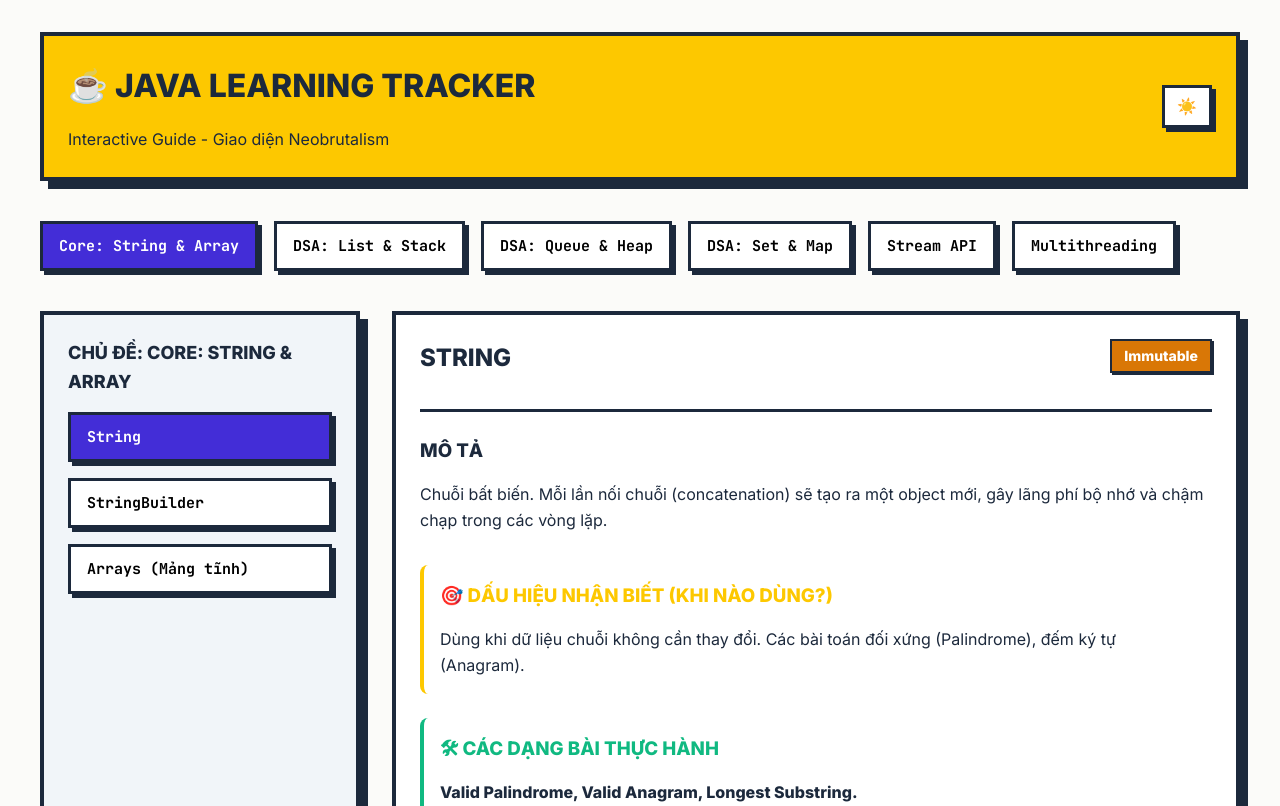
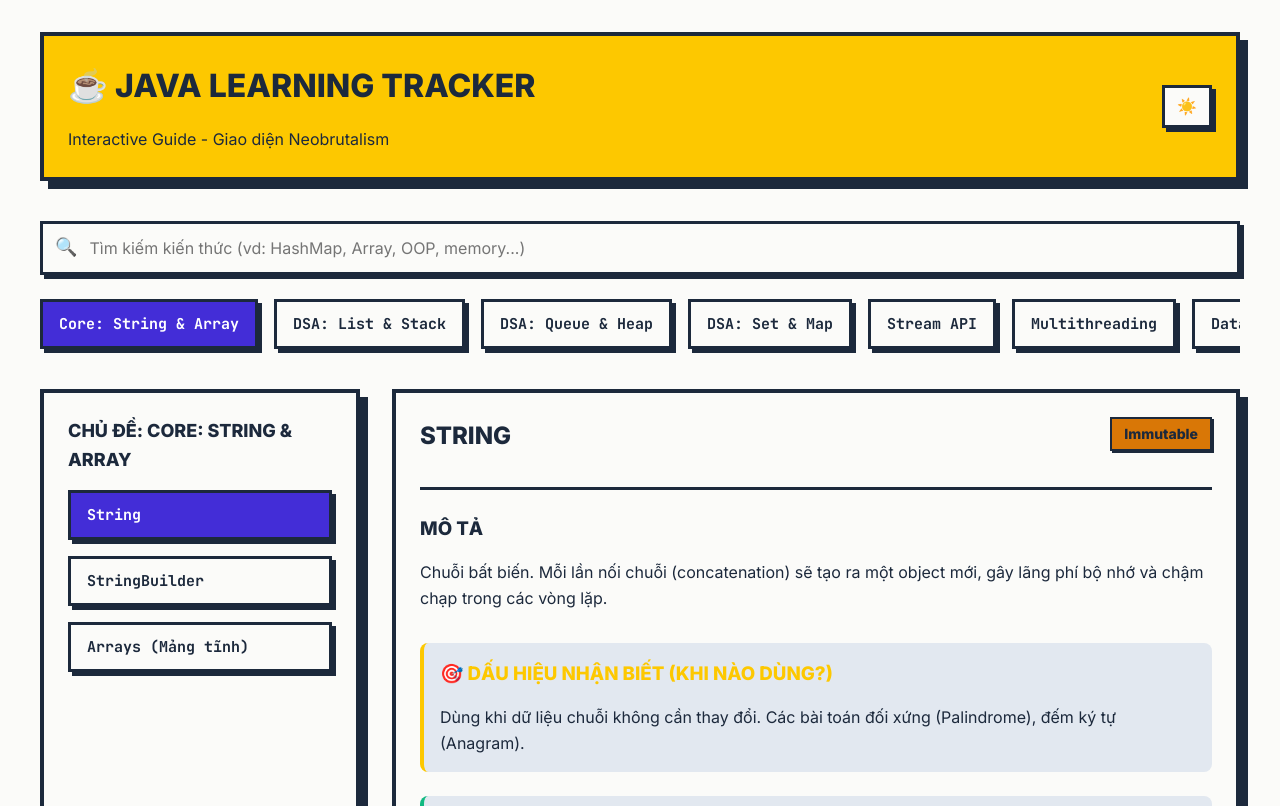
Before and after one commit to MixterTom/Java-Code, a React (Vite) app in the folder java-stream-react/: page / in a window 1280 px wide. Shown: the top 806 px of the page. Built offline with nearby package versions, Linux system fonts and the light colour scheme.

Commit message:
feat: add Java documentation and initialize React application with search functionality

```diff
--- a/java-stream-react/src/App.jsx
+++ b/java-stream-react/src/App.jsx
@@ -4,6 +4,7 @@ import Header from './components/Header';
 import CategoryTabs from './components/CategoryTabs';
 import Sidebar from './components/Sidebar';
 import ContentArea from './components/ContentArea';
+import SearchBar from './components/SearchBar';
 
 function App() {
   const categories = Object.keys(javaKnowledge);
@@ -30,6 +31,12 @@ function App() {
     setIsMenuOpen(false);
   };
 
+  const handleSearchSelect = (category, topic) => {
+    setActiveCategory(category);
+    setActiveTopic(topic);
+    setIsMenuOpen(false);
+  };
+
   return (
     <div className="container">
       <Header
@@ -38,6 +45,8 @@ function App() {
       />
 
       {isMenuOpen && <div className="backdrop" onClick={() => setIsMenuOpen(false)}></div>}
+
+      <SearchBar data={javaKnowledge} onSelect={handleSearchSelect} />
 
       <CategoryTabs
         categories={categories}
--- /dev/null
+++ b/java-stream-react/src/components/SearchBar.jsx
@@ -0,0 +1,151 @@
+import { useState, useRef, useEffect } from 'react';
+
+export default function SearchBar({ data, onSelect }) {
+  const [query, setQuery] = useState('');
+  const [results, setResults] = useState([]);
+  const [isOpen, setIsOpen] = useState(false);
+  const wrapperRef = useRef(null);
+
+  useEffect(() => {
+    if (!query.trim()) {
+      setResults([]);
+      return;
+    }
+    const lowerQuery = query.toLowerCase();
+    const searchResults = [];
+
+    Object.keys(data).forEach(category => {
+      data[category].forEach(topic => {
+        if (
+          topic.title.toLowerCase().includes(lowerQuery) ||
+          topic.description.toLowerCase().includes(lowerQuery) ||
+          topic.id.toLowerCase().includes(lowerQuery) ||
+          (topic.interviewSignals && topic.interviewSignals.toLowerCase().includes(lowerQuery)) ||
+          (topic.memoryTrick && topic.memoryTrick.toLowerCase().includes(lowerQuery))
+        ) {
+          searchResults.push({ category, topic });
+        }
+      });
+    });
+    setResults(searchResults);
+  }, [query, data]);
+
+  useEffect(() => {
+    function handleClickOutside(event) {
+      if (wrapperRef.current && !wrapperRef.current.contains(event.target)) {
+        setIsOpen(false);
+      }
+    }
+    document.addEventListener("mousedown", handleClickOutside);
+    return () => document.removeEventListener("mousedown", handleClickOutside);
+  }, [wrapperRef]);
+
+  const handleSelect = (category, topic) => {
+    onSelect(category, topic);
+    setQuery('');
+    setIsOpen(false);
+  };
+
+  return (
+    <div ref={wrapperRef} style={{ position: 'relative', marginBottom: '24px', zIndex: 50 }}>
+      <div style={{
+        display: 'flex',
+        alignItems: 'center',
+        backgroundColor: 'var(--surface)',
+        border: '3px solid var(--border-color)',
+        boxShadow: '4px 4px 0px var(--shadow-color)',
+        borderRadius: '0px'
+      }}>
+        <span style={{ padding: '0 12px', fontSize: '18px' }}>🔍</span>
+        <input
+          type="text"
+          value={query}
+          onChange={(e) => {
+            setQuery(e.target.value);
+            setIsOpen(true);
+          }}
+          onFocus={() => setIsOpen(true)}
+          placeholder="Tìm kiếm kiến thức (vd: HashMap, Array, OOP, memory...)"
+          style={{
+            width: '100%',
+            padding: '14px 12px 14px 0',
+            border: 'none',
+            outline: 'none',
+            backgroundColor: 'transparent',
+            color: 'var(--text)',
+            fontSize: '16px',
+            fontFamily: 'inherit'
+          }}
+        />
+        {query && (
+          <button
+            onClick={() => { setQuery(''); setResults([]); }}
+            style={{
+              background: 'transparent', border: 'none', padding: '0 16px',
+              fontSize: '18px', cursor: 'pointer', color: 'var(--text)'
+            }}
+          >
+            ✖
+          </button>
+        )}
+      </div>
+
+      {isOpen && results.length > 0 && (
+        <div style={{
+          position: 'absolute',
+          top: '100%',
+          left: 0,
+          right: 0,
+          marginTop: '8px',
+          backgroundColor: 'var(--surface)',
+          border: '3px solid var(--border-color)',
+          boxShadow: '6px 6px 0px var(--shadow-color)',
+          maxHeight: '400px',
+          overflowY: 'auto',
+          zIndex: 100
+        }}>
+          {results.map((result, idx) => (
+            <div
+              key={`${result.category}-${result.topic.id}-${idx}`}
+              onClick={() => handleSelect(result.category, result.topic)}
+              style={{
+                padding: '16px',
+                borderBottom: idx === results.length - 1 ? 'none' : '2px solid var(--border-color)',
+                cursor: 'pointer',
+                transition: 'background-color 0.2s'
+              }}
+              onMouseEnter={(e) => {
+                e.currentTarget.style.backgroundColor = 'var(--primary)';
+                e.currentTarget.style.color = '#1C293C';
+              }}
+              onMouseLeave={(e) => {
+                e.currentTarget.style.backgroundColor = 'transparent';
+                e.currentTarget.style.color = 'inherit';
+              }}
+            >
+              <div style={{ fontWeight: '800', fontSize: '16px' }}>{result.topic.title}</div>
+              <div style={{ fontSize: '14px', marginTop: '6px', opacity: 0.9 }}>
+                <span className="badge" style={{ padding: '2px 6px', fontSize: '12px', marginRight: '8px' }}>
+                  {result.category}
+                </span>
+                {result.topic.description.substring(0, 80)}...
+              </div>
+            </div>
+          ))}
+        </div>
+      )}
+
+      {isOpen && query.trim() && results.length === 0 && (
+        <div style={{
+          position: 'absolute',
+          top: '100%', left: 0, right: 0, marginTop: '8px',
+          padding: '16px', backgroundColor: 'var(--surface)',
+          border: '3px solid var(--border-color)', boxShadow: '6px 6px 0px var(--shadow-color)',
+          color: 'var(--text)'
+        }}>
+          Không tìm thấy kết quả nào cho "{query}" 😢
+        </div>
+      )}
+    </div>
+  );
+}
--- a/java-stream-react/src/data/javaKnowledge.js
+++ b/java-stream-react/src/data/javaKnowledge.js
@@ -264,5 +264,59 @@ export const javaKnowledge = {
       code: `Runnable task = () -> {\n    System.out.println("Running in: " + Thread.currentThread().getName());\n};\nnew Thread(task).start();`,
       output: `Running in: Thread-0`
     }
+  ],
+  "Data Types & Conversions": [
+    {
+      id: 'primitives',
+      title: 'Primitive Data Types',
+      type: 'Memory',
+      description: 'Các kiểu dữ liệu nguyên thủy trong Java và kích thước bộ nhớ tương ứng. int là kiểu phổ biến nhất.',
+      interviewSignals: 'Câu hỏi lý thuyết về tràn số (overflow), tối ưu bộ nhớ, kích thước biến.',
+      practiceProblems: 'Reverse Integer, String to Integer (atoi).',
+      builtInMethods: [
+        '1 byte = 8 bits',
+        'int = 4 bytes (32 bits): -2^31 đến 2^31-1',
+        'long = 8 bytes (64 bits)',
+        'boolean = thường là 1 bit'
+      ],
+      memoryTrick: '🧠 Int là cái hộp giày (vừa vặn đa số đồ), Long là cái vali to (đựng số siêu lớn), Byte là cái ví tiền nhỏ.',
+      code: `int maxInt = Integer.MAX_VALUE; // 2147483647\nint minInt = Integer.MIN_VALUE; // -2147483648\nSystem.out.println("Max int + 1 = " + (maxInt + 1)); // Bị tràn số (Overflow)`,
+      output: `Max int + 1 = -2147483648`
+    },
+    {
+      id: 'base_conversions',
+      title: 'Number Base Conversions',
+      type: 'Utility',
+      description: 'Cách biểu diễn và chuyển đổi giữa các hệ cơ số: Thập phân (10), Nhị phân (2), Bát phân (8), Thập lục phân (16).',
+      interviewSignals: 'Bài toán xử lý bitwise (Bit Manipulation), chuyển đổi hệ đếm.',
+      practiceProblems: 'Number of 1 Bits, Reverse Bits, Single Number.',
+      builtInMethods: [
+        'Integer.toBinaryString(n) - Đổi sang chuỗi nhị phân',
+        'Integer.toHexString(n) - Đổi sang chuỗi Hex',
+        'Integer.parseInt("11", 2) - Phân tích chuỗi nhị phân thành int nguyên thủy'
+      ],
+      memoryTrick: '🧠 Prefix để nhận diện hệ cơ số: 0b (Binary/Nhị phân), 0 (Octal/Bát phân), 0x (Hex/Thập lục phân).',
+      code: `int binary = 0b1111; // 15\nint hex = 0xF;       // 15\nString binStr = Integer.toBinaryString(binary);\nSystem.out.println(binary == hex); // true\nSystem.out.println("Binary string: " + binStr);`,
+      output: `true\nBinary string: 1111`
+    }
+  ],
+  "OOP Core": [
+    {
+      id: 'oop_principles',
+      title: '4 Pillars of OOP',
+      type: 'Architecture',
+      description: '4 tính chất cốt lõi của Lập trình hướng đối tượng trong Java: Đóng gói (Encapsulation), Kế thừa (Inheritance), Đa hình (Polymorphism), Trừu tượng (Abstraction).',
+      interviewSignals: 'Câu hỏi phỏng vấn System Design, thiết kế class. Phân biệt Abstract Class và Interface. Overloading vs Overriding.',
+      practiceProblems: 'Design Parking Lot, Design LRU Cache (Sử dụng OOP).',
+      builtInMethods: [
+        'Đóng gói: private field + public getter/setter',
+        'Kế thừa: extends / implements',
+        'Đa hình: Overriding (Run-time) / Overloading (Compile-time)',
+        'Trừu tượng: abstract class / interface'
+      ],
+      memoryTrick: '🧠 Đóng gói là hộp thuốc (che giấu hóa chất), Kế thừa là con cái giống cha mẹ, Đa hình là 1 nút bấm nhiều tác dụng, Trừu tượng là lái xe không cần hiểu cấu tạo động cơ.',
+      code: `abstract class Animal { abstract void speak(); }\nclass Dog extends Animal {\n    @Override\n    void speak() { System.out.println("Woof!"); }\n}\nAnimal a = new Dog(); // Đa hình\na.speak();`,
+      output: `Woof!`
+    }
   ]
 };
--- a/java-stream-react/src/index.css
+++ b/java-stream-react/src/index.css
@@ -6,6 +6,9 @@
   --danger: #DC2626;
   --surface: #FBFBF9;
   --text: #1C293C;
+  --border-color: #1C293C;
+  --shadow-color: #1C293C;
+  --bg-secondary: #E2E8F0;
   --border-width: 4px;
 }
 
@@ -26,6 +29,7 @@ body {
   color: var(--text);
   line-height: 1.6;
   padding: 32px;
+  transition: background-color 0.3s, color 0.3s;
 }
 
 h1, h2, h3 {
@@ -42,10 +46,11 @@ h1, h2, h3 {
 
 .header {
   background-color: var(--primary);
-  border: var(--border-width) solid var(--text);
+  border: var(--border-width) solid var(--border-color);
   padding: 24px;
-  box-shadow: 8px 8px 0px var(--text);
+  box-shadow: 8px 8px 0px var(--shadow-color);
   margin-bottom: 40px;
+  color: #1C293C; /* Always dark text on primary for contrast */
 }
 
 .layout {
@@ -62,7 +67,7 @@ h1, h2, h3 {
   .header {
     padding: 16px;
     margin-bottom: 24px;
-    box-shadow: 4px 4px 0px var(--text);
+    box-shadow: 4px 4px 0px var(--shadow-color);
   }
 
   .layout {
@@ -72,7 +77,7 @@ h1, h2, h3 {
 
   .card {
     padding: 16px;
-    box-shadow: 4px 4px 0px var(--text);
+    box-shadow: 4px 4px 0px var(--shadow-color);
   }
 
   h1 {
@@ -91,17 +96,17 @@ h1, h2, h3 {
   .btn {
     font-size: 14px;
     padding: 10px 12px;
-    box-shadow: 2px 2px 0px var(--text);
+    box-shadow: 2px 2px 0px var(--shadow-color);
   }
 
   .btn:hover {
     transform: translate(-1px, -1px);
-    box-shadow: 3px 3px 0px var(--text);
+    box-shadow: 3px 3px 0px var(--shadow-color);
   }
 
   .btn:active {
     transform: translate(2px, 2px);
-    box-shadow: 0px 0px 0px var(--text);
+    box-shadow: 0px 0px 0px var(--shadow-color);
   }
 
   pre {
@@ -109,7 +114,6 @@ h1, h2, h3 {
     padding: 12px;
   }
 
-  /* Nút bấm để mở danh sách bài học trên mobile */
   .mobile-topic-toggle {
     display: block !important;
   }
@@ -124,15 +128,15 @@ h1, h2, h3 {
   .sidebar {
     position: fixed;
     top: 0;
-    right: -100%; /* Ẩn sang bên phải */
+    right: -100%;
     width: 320px;
     max-width: 90vw;
     height: 100vh;
     background-color: var(--surface);
     z-index: 1000;
     padding: 24px;
-    border-left: 4px solid var(--text);
-    box-shadow: -8px 0px 0px var(--text);
+    border-left: 4px solid var(--border-color);
+    box-shadow: -8px 0px 0px var(--shadow-color);
     transition: right 0.3s cubic-bezier(0.4, 0, 0.2, 1);
     overflow-y: auto;
   }
@@ -148,7 +152,7 @@ h1, h2, h3 {
   left: 0;
   width: 100vw;
   height: 100vh;
-  background-color: rgba(28, 41, 60, 0.6);
+  background-color: rgba(0, 0, 0, 0.6);
   z-index: 900;
 }
 
@@ -160,11 +164,10 @@ h1, h2, h3 {
   display: none;
 }
 
-/* Custom scrollbar và tối ưu cho iOS (iPhone) */
 .category-tabs,
 .sidebar .button-group {
-  -webkit-overflow-scrolling: touch; /* Cuộn mượt trên iOS */
-  scrollbar-width: none; /* Ẩn scrollbar trên Firefox */
+  -webkit-overflow-scrolling: touch;
+  scrollbar-width: none;
   max-width: 100%;
 }
 
@@ -178,11 +181,10 @@ h1, h2, h3 {
 }
 .category-tabs::-webkit-scrollbar-thumb,
 .sidebar .button-group::-webkit-scrollbar-thumb {
-  background-color: var(--text);
+  background-color: var(--border-color);
   border-radius: 4px;
 }
 
-/* Tối ưu đặc biệt cho màn hình nhỏ (iPhone SE, iPhone Mini...) */
 @media (max-width: 480px) {
   body {
     padding: 16px;
@@ -191,7 +193,7 @@ h1, h2, h3 {
   .header {
     padding: 12px;
     margin-bottom: 16px;
-    box-shadow: 3px 3px 0px var(--text);
+    box-shadow: 3px 3px 0px var(--shadow-color);
     border-width: 3px;
   }
 
@@ -201,7 +203,7 @@ h1, h2, h3 {
 
   .card {
     padding: 12px;
-    box-shadow: 3px 3px 0px var(--text);
+    box-shadow: 3px 3px 0px var(--shadow-color);
     border-width: 3px;
   }
 
@@ -221,13 +223,13 @@ h1, h2, h3 {
   .btn {
     font-size: 13px;
     padding: 8px 10px;
-    box-shadow: 2px 2px 0px var(--text);
+    box-shadow: 2px 2px 0px var(--shadow-color);
     border-width: 2px;
   }
 
   .mock-window {
     border-width: 2px;
-    box-shadow: 3px 3px 0px var(--primary);
+    box-shadow: 3px 3px 0px var(--shadow-color);
   }
 
   pre {
@@ -237,17 +239,26 @@ h1, h2, h3 {
 }
 
 .card {
-  border: var(--border-width) solid var(--text);
-  box-shadow: 8px 8px 0px var(--text);
+  border: var(--border-width) solid var(--border-color);
+  box-shadow: 8px 8px 0px var(--shadow-color);
   padding: 24px;
   height: 100%;
+  background-color: var(--surface);
 }
 
 .bg-surface {
+  background-color: var(--surface);
+}
+
+.bg-white {
+  background-color: var(--surface);
+}
+
+[data-theme="light"] .bg-surface {
   background-color: #f1f5f9;
 }
 
-.bg-white {
+[data-theme="light"] .bg-white {
   background-color: #ffffff;
 }
 
@@ -261,24 +272,26 @@ h1, h2, h3 {
   font-family: 'JetBrains Mono', monospace;
   font-weight: 700;
   font-size: 15px;
-  background-color: white;
-  border: 3px solid var(--text);
+  background-color: var(--surface);
+  color: var(--text);
+  border: 3px solid var(--border-color);
   padding: 12px 16px;
   cursor: pointer;
-  box-shadow: 4px 4px 0px var(--text);
+  box-shadow: 4px 4px 0px var(--shadow-color);
   transition: all 0.1s ease-in-out;
   text-align: left;
 }
 
 .btn:hover {
   transform: translate(-2px, -2px);
-  box-shadow: 6px 6px 0px var(--text);
+  box-shadow: 6px 6px 0px var(--shadow-color);
   background-color: var(--primary);
+  color: #1C293C; /* Dark text when hovered with primary color */
 }
 
 .btn:active {
   transform: translate(4px, 4px);
-  box-shadow: 0px 0px 0px var(--text);
+  box-shadow: 0px 0px 0px var(--shadow-color);
 }
 
 .btn.active {
@@ -291,22 +304,23 @@ h1, h2, h3 {
   justify-content: space-between;
   align-items: flex-start;
   margin-bottom: 24px;
-  border-bottom: 3px solid var(--text);
+  border-bottom: 3px solid var(--border-color);
   padding-bottom: 16px;
 }
 
 .badge {
   background-color: var(--warning);
-  color: white;
+  color: #1C293C;
   font-weight: 800;
   padding: 4px 12px;
-  border: 2px solid var(--text);
-  box-shadow: 2px 2px 0px var(--text);
+  border: 2px solid var(--border-color);
+  box-shadow: 2px 2px 0px var(--shadow-color);
   font-size: 14px;
 }
 
 .badge.terminal {
   background-color: var(--success);
+  color: white;
 }
 
 .section {
@@ -314,10 +328,12 @@ h1, h2, h3 {
 }
 
 .mock-window {
-  border: 3px solid var(--text);
-  box-shadow: 4px 4px 0px var(--primary);
-  background-color: var(--text);
+  border: 3px solid var(--border-color);
+  box-shadow: 4px 4px 0px var(--shadow-color);
+  background-color: var(--border-color);
   margin-top: 8px;
+  border-radius: 8px;
+  overflow: hidden;
 }
 
 .mac-header {
@@ -325,14 +341,14 @@ h1, h2, h3 {
   gap: 8px;
   padding: 12px 16px;
   background-color: var(--surface);
-  border-bottom: 3px solid var(--text);
+  border-bottom: 3px solid var(--border-color);
 }
 
 .dot {
   width: 14px;
   height: 14px;
   border-radius: 50%;
-  border: 2px solid var(--text);
+  border: 2px solid var(--border-color);
 }
 
 .bg-danger { background-color: var(--danger); }
@@ -340,8 +356,8 @@ h1, h2, h3 {
 .bg-success { background-color: var(--success); }
 
 pre {
-  background-color: var(--text);
-  color: var(--surface);
+  background-color: var(--border-color);
+  color: #E2E8F0;
   font-family: 'JetBrains Mono', 'Consolas', 'Courier New', monospace;
   padding: 16px;
   overflow-x: auto;
@@ -352,7 +368,6 @@ pre {
   line-height: 1.5;
 }
 
-/* UX Hint cho cuộn ngang trên di động */
 .scroll-hint {
   display: none;
   font-size: 13px;
@@ -373,30 +388,37 @@ pre {
   }
 }
 
-/* Chế độ Tối (Dark Mode) */
+/* Chế độ Tối (Dark Mode) - Dịu mắt hơn */
 [data-theme="dark"] {
-  --primary: #D97706; /* Màu vàng cam sậm hơn cho dễ nhìn */
-  --secondary: #6350E5;
-  --surface: #111827; /* Nền tối sâu */
-  --text: #F9FAFB; /* Chữ trắng sáng */
+  --primary: #FBBF24; /* Amber 400 - Softer yellow */
+  --secondary: #6366F1; /* Indigo 500 - Softer purple/blue */
+  --success: #34D399; /* Emerald 400 */
+  --warning: #FBBF24;
+  --danger: #F87171; /* Red 400 */
+  --surface: #1E293B; /* Slate 800 - Dịu mắt, không quá đen */
+  --text: #F1F5F9; /* Slate 100 - Trắng dịu */
+  --border-color: #020617; /* Slate 950 - Đen mờ cho viền */
+  --shadow-color: #020617; /* Slate 950 - Bóng đen cho nổi bật */
+  --bg-secondary: #334155; /* Slate 700 - Dùng cho các box highlight */
 }
 
-[data-theme="dark"] .bg-surface {
-  background-color: #1F2937;
+[data-theme="dark"] .card {
+  background-color: #1E293B;
 }
 
+[data-theme="dark"] .bg-surface,
 [data-theme="dark"] .bg-white {
-  background-color: #374151;
+  background-color: #1E293B;
 }
 
 [data-theme="dark"] .btn {
-  background-color: #1F2937;
+  background-color: #1E293B;
   color: var(--text);
 }
 
 [data-theme="dark"] .btn:hover {
   background-color: var(--primary);
-  color: #111827; /* Đảm bảo tương phản khi hover */
+  color: #020617;
 }
 
 [data-theme="dark"] .btn.active {
@@ -405,10 +427,19 @@ pre {
 }
 
 [data-theme="dark"] .mock-window {
-  background-color: #030712;
+  background-color: #0F172A;
+  border-color: #020617;
+}
+
+[data-theme="dark"] .mac-header {
+  background-color: #1E293B;
 }
 
 [data-theme="dark"] pre {
-  background-color: #030712;
-  color: #E5E7EB;
+  background-color: #0F172A;
+  color: #E2E8F0;
 }
+
+[data-theme="dark"] code {
+  color: #F1F5F9;
+}
```
Also changed, not shown: 1 other file (tests, documents, lock files or other folders).
